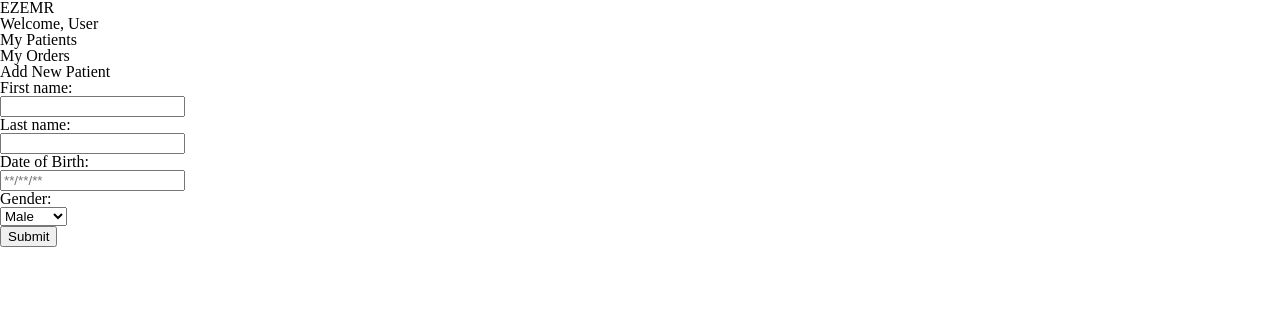
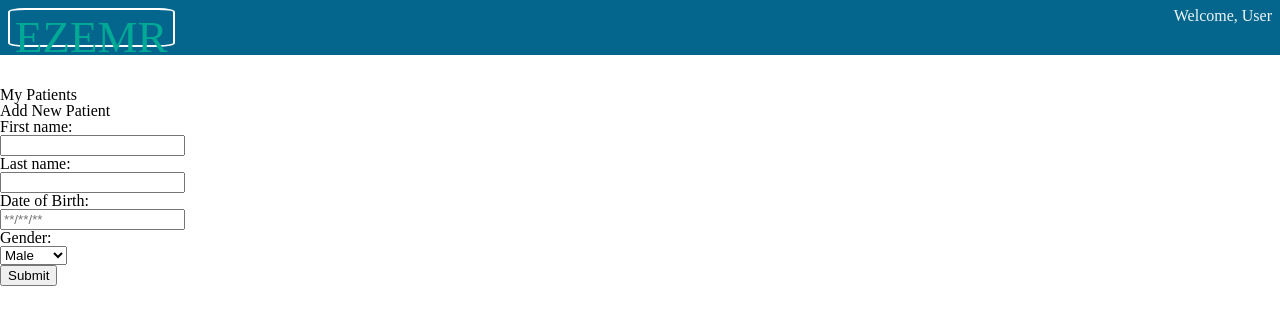
Before and after one commit to jenniferarias414/EZEMR, a website: page public/index.html in a window 1280 px wide. Drawn offline with nearby package versions, Linux system fonts and the light colour scheme.

Commit message:
progress

```diff
--- a/public/index.html
+++ b/public/index.html
@@ -9,18 +9,19 @@
 </head>
 <body>
     <header>
-        <h2 id="site-title">EZEMR</h2>
+        <h1 id="site-title">EZEMR</h1>
         <h2 id="welcome-user">Welcome, User</h2>
     </header>
 
     <section>
         <p>My Patients</p>
-        <p>My Orders</p>
+        <div id="my-patients"></div>
     </section>
 
-    <section>
-        <div id="my-patients"></div>
-    </section>
+    <!-- <section>
+        <p>My Orders</p>
+        <div id="my-orders"></div>
+    </section> -->
 
     <form id="add-patient">
         <fieldset>
@@ -45,6 +46,7 @@
         </fieldset>
     </form>
 
+
     <script src="../node_modules/axios/dist/axios.min.js"></script>
     <script src="./index.js"></script>
 </body>
--- a/public/index.js
+++ b/public/index.js
@@ -0,0 +1 @@
+console.log("JS Connected")
--- a/public/styles.css
+++ b/public/styles.css
@@ -0,0 +1,22 @@
+header {
+    background-color: #05668D;
+    height: 55px;
+    padding: 8px;
+    box-sizing: border-box;
+    display: flex;
+    justify-content: space-between;
+    margin-bottom: 32px;
+    /* width: ; */
+}
+
+#site-title {
+    color: #00A896;
+    font-size: 45px;
+    border: 2px solid white;
+    border-radius: 10%;
+    padding: 5px;
+}
+
+#welcome-user {
+    color: #EDF6F9;
+}
```
Also changed, not shown: server/server.js (+8 -0 lines).
